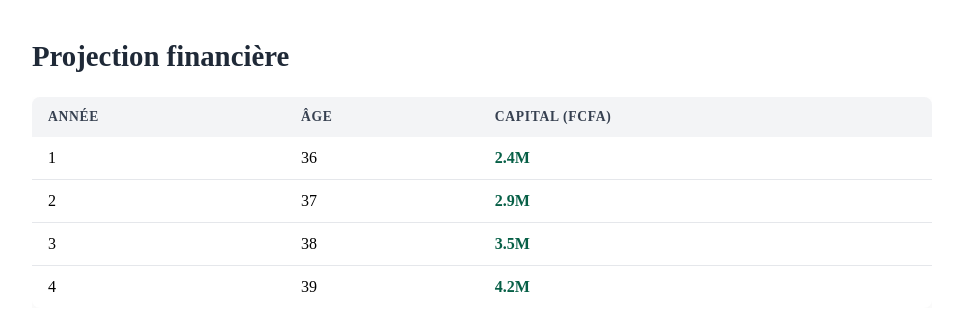
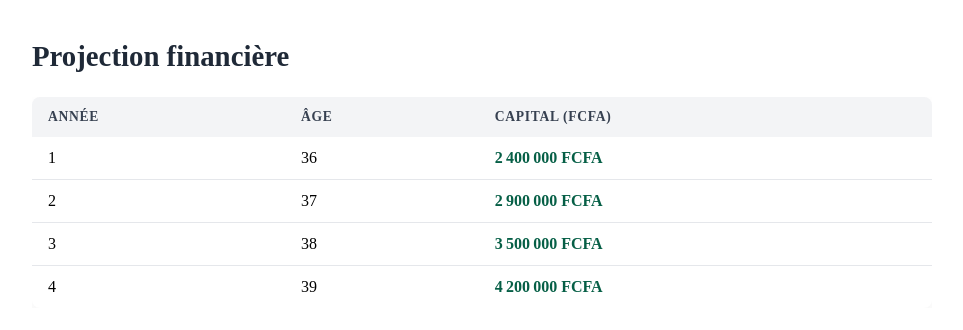
Before and after one commit to cameldjoulako/income-planner-web, an Angular app: page / in a window 1280 px wide. Shown: the top 330 px of the page, without its empty margins (158-1121 px from the left). Built offline with nearby package versions, Linux system fonts and the light colour scheme.

Commit message:
feat: add financial display pipes (compact & fcfa)

```diff
--- a/src/app/features/retirement/components/projection-table/projection-table.html
+++ b/src/app/features/retirement/components/projection-table/projection-table.html
@@ -13,7 +13,7 @@
         <tr>
           <td>{{ point.year }}</td>
           <td>{{ point.age }}</td>
-          <td class="amount">{{ point.capital | compactNumber }}</td>
+          <td class="amount">{{ point.capital | fcfaCurrency }}</td>
         </tr>
       }
     </tbody>
--- a/src/app/features/retirement/components/projection-table/projection-table.ts
+++ b/src/app/features/retirement/components/projection-table/projection-table.ts
@@ -2,11 +2,12 @@ import { Component, Input } from '@angular/core';
 import { CommonModule } from '@angular/common';
 import { ProjectionPoint } from '../../models/projection.model';
 import { CompactNumberPipe } from '../../../../shared/pipes/compact-number-pipe';
+import { FcfaCurrencyPipe } from '../../../../shared/pipes/fcfa-currency-pipe';
 
 @Component({
   standalone: true,
   selector: 'app-projection-table',
-  imports: [CommonModule, CompactNumberPipe],
+  imports: [CommonModule, CompactNumberPipe, FcfaCurrencyPipe],
   templateUrl: './projection-table.html',
   styleUrl: './projection-table.scss',
 })
--- a/src/app/shared/pipes/fcfa-currency-pipe.ts
+++ b/src/app/shared/pipes/fcfa-currency-pipe.ts
@@ -2,11 +2,10 @@ import { Pipe, PipeTransform } from '@angular/core';
 
 @Pipe({
   name: 'fcfaCurrency',
+  standalone: true,
 })
 export class FcfaCurrencyPipe implements PipeTransform {
-
-  transform(value: unknown, ...args: unknown[]): unknown {
-    return null;
+  transform(value: number): string {
+    return new Intl.NumberFormat('fr-FR').format(Number(value)) + ' FCFA';
   }
-
 }
```
